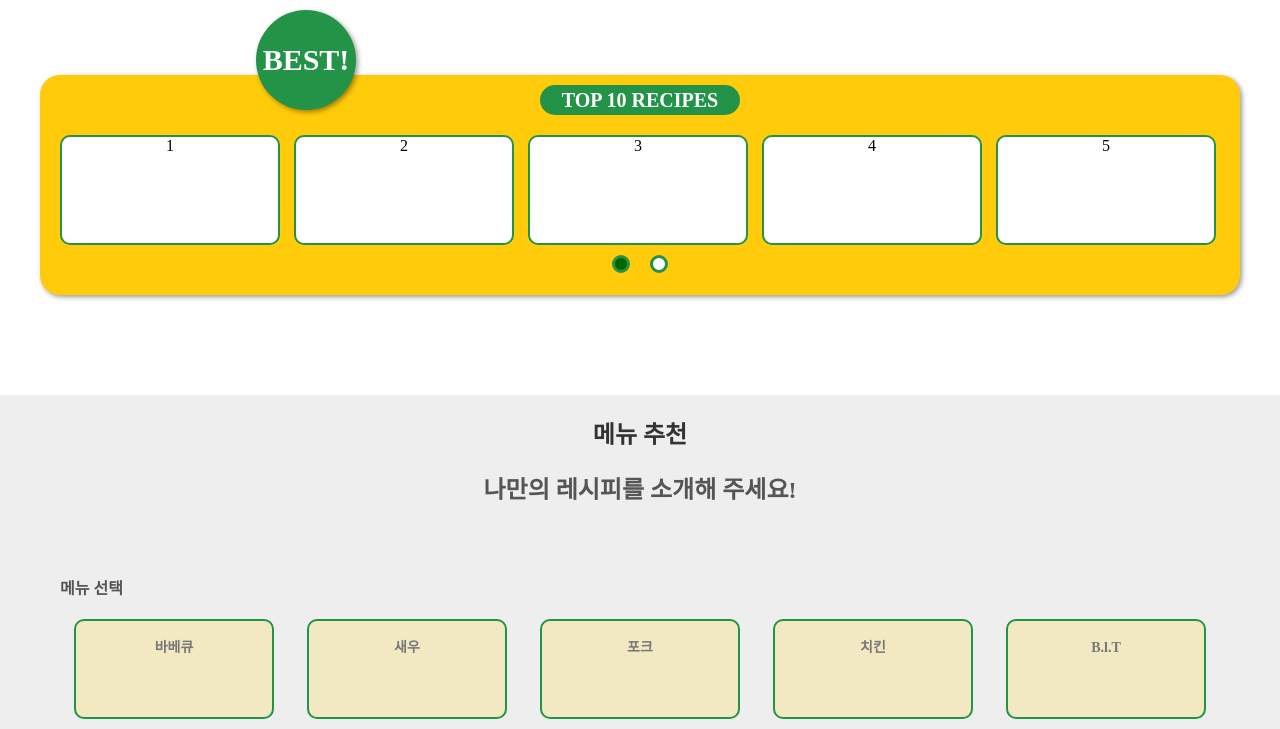
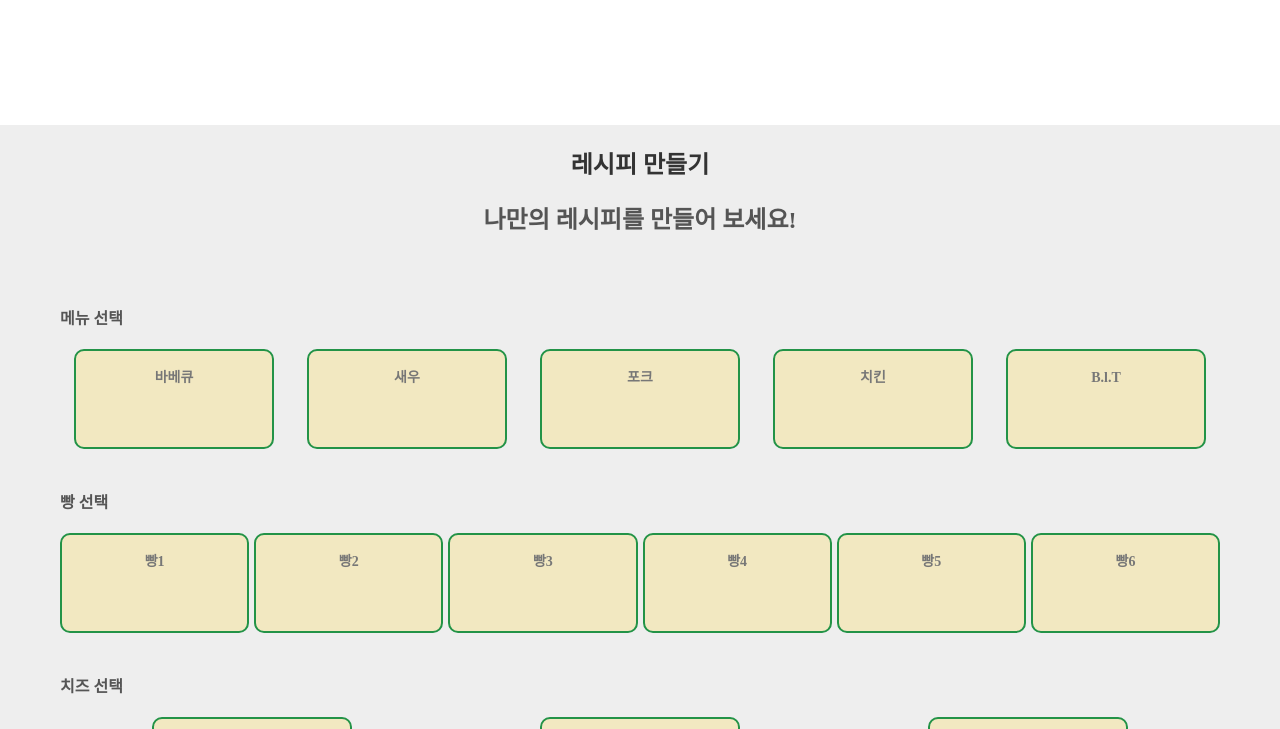
Before and after one commit to plasticHong/subway, a plain HTML site: page subway/index.html in a window 1280 px wide. Shown: the part 90-819 px from the top of the page. Drawn offline with Linux system fonts and the light colour scheme; a script that the page names is missing.

Commit message:
remove top section

```diff
--- a/subway/index.html
+++ b/subway/index.html
@@ -19,7 +19,7 @@
             </nav>
         </div>
     </header>
-    <div class="bestText">
+    <!-- <div class="bestText">
         BEST!
     </div>
     <section id="top">
@@ -47,12 +47,12 @@
                 </ul>
             </div>
         </div>
-    </section>
+    </section> -->
 
     <section class="board">
-        <h1>메뉴 추천</h1>
+        <h1>레시피 만들기</h1>
         <div class="inner">
-            <h2>나만의 레시피를 소개해 주세요!</h2>
+            <h2>나만의 레시피를 만들어 보세요!</h2>
 
             <article class="menuPic">
                 <h3>
```
